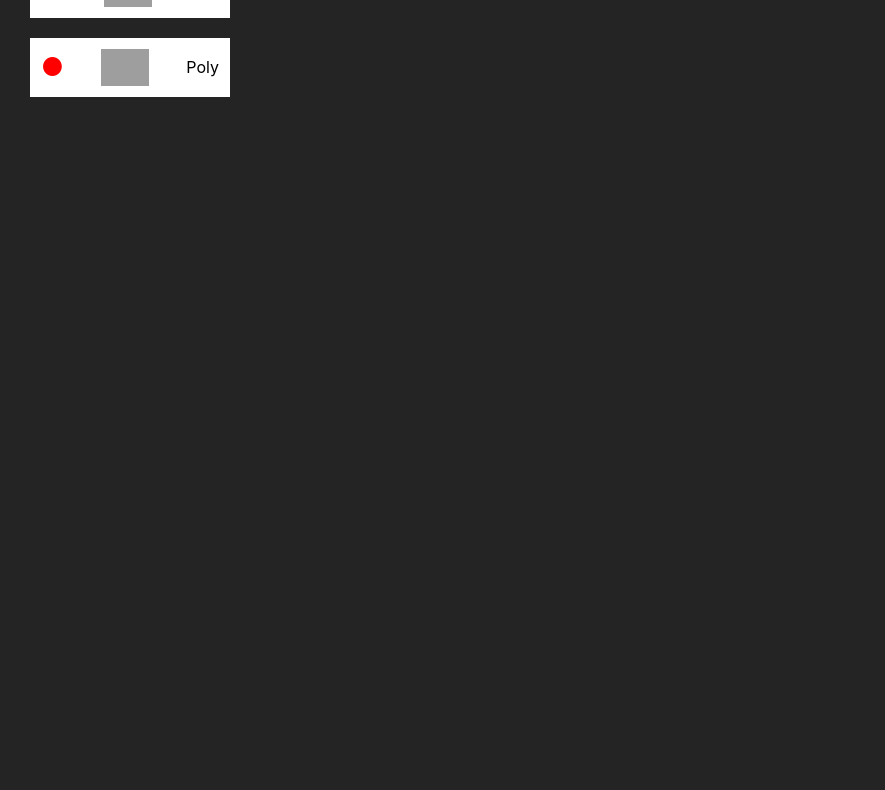
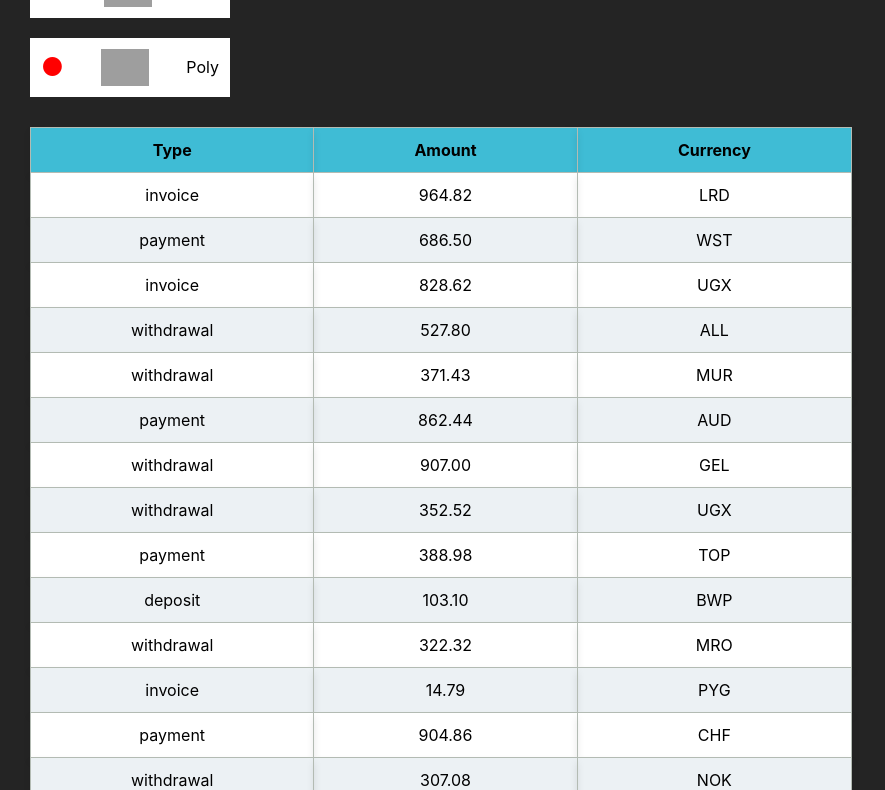
Before and after one commit to reutmihai/goit-react-hw-01, a React (Create React App) app: page / in a window 1280 px wide. Shown: the part 1050-1840 px from the top of the page, without its empty margins (0-885 px from the left). Before the commit the page ends 1167 px from the top, so only its background shows below. Built offline with nearby package versions, Linux system fonts and the light colour scheme; grey boxes are pictures that could not be loaded.

Commit message:
add table with transactions

```diff
--- a/src/components/App.jsx
+++ b/src/components/App.jsx
@@ -2,16 +2,18 @@
 import Profile from './Profile/Profile';
 import Statistics from './Statistics/Statistics';
 import FriendList from './FriendList/FriendList';
+import TransactionHistory from './TransactionHistory/TransactionHistory';
 import user from './data/user.json';
 import data from './data/data.json';
 import friends from './data/friends.json';
+import transactions from './data/transactions.json';
 import './App.css';
 
 const isProduction = process.env.NODE_ENV === 'production';
 export const App = () => {
   return (
     <>
-      <BrowserRouter basename={isProduction ? '/goit-react-hw-01' : '' }>
+      <BrowserRouter basename={isProduction ? '/goit-react-hw-01' : ''}>
         <Profile
           username={user.username}
           tag={user.tag}
@@ -22,6 +24,7 @@
         <Statistics title="Upload stats" stats={data} />
         <Statistics stats={data} />
         <FriendList friends={friends} />
+        <TransactionHistory items={transactions} />;
       </BrowserRouter>
     </>
   );
--- /dev/null
+++ b/src/components/TransactionHistory/TransactionHistory.jsx
@@ -0,0 +1,41 @@
+import PropTypes from 'prop-types';
+import styles from './TransactionHistory.module.css';
+
+// Aflam tipul de tranzactie
+const TransactionHistory = ({ items }) => {
+  return (
+    <table className={styles['transaction-history']}>
+      <thead>
+        <tr>
+          <th>Type</th>
+          <th>Amount</th>
+          <th>Currency</th>
+        </tr>
+      </thead>
+
+      <tbody>
+        {items.map((transaction, index) => (
+          <tr
+            key={transaction.id}
+            // style={{ backgroundColor: index % 2 === 0 ? 'blue' : 'red' }}
+            className={`${
+              index%2 === 0 ? styles.bg1 : styles.bg2
+            }`}
+          >
+            <td>{transaction.type}</td>
+            <td>{transaction.amount}</td>
+            <td>{transaction.currency}</td>
+          </tr>
+        ))}
+      </tbody>
+    </table>
+  );
+};
+
+TransactionHistory.porpTypes = {
+    type: PropTypes.string.isRequired,
+    amount: PropTypes.number.isRequired,
+    currency: PropTypes.string.isRequired,
+};
+
+export default TransactionHistory;
--- /dev/null
+++ b/src/components/TransactionHistory/TransactionHistory.module.css
@@ -0,0 +1,25 @@
+.transaction-history {
+  border-collapse: collapse;
+  margin: 30px;
+}
+
+.transaction-history th,
+.transaction-history td {
+  border: 1px solid #b3bbb3;
+  box-shadow: 0 4px 8px rgba(0, 0, 0, 0.1);
+  padding: 10px 100px;
+  color: black;
+  text-align: center;
+}
+
+.transaction-history thead {
+  background-color: #3FBCD5;
+}
+
+.bg1 {
+  background-color: rgb(255, 255, 255);
+}
+
+.bg2 {
+  background-color: #ECF1F4;
+}
--- /dev/null
+++ b/src/components/data/transactions.json
@@ -0,0 +1,122 @@
+[
+  {
+    "id": "1e0700a2-5183-4291-85cc-2065a036a683",
+    "type": "invoice",
+    "amount": "964.82",
+    "currency": "LRD"
+  },
+  {
+    "id": "a30f821b-4d25-4ff0-abdd-e340b3f0dd2b",
+    "type": "payment",
+    "amount": "686.50",
+    "currency": "WST"
+  },
+  {
+    "id": "44dca67a-8e5a-4798-bf8e-b15efd4e1abd",
+    "type": "invoice",
+    "amount": "828.62",
+    "currency": "UGX"
+  },
+  {
+    "id": "ea8ed3dc-2b68-4a53-905a-53ecb0adef33",
+    "type": "withdrawal",
+    "amount": "527.80",
+    "currency": "ALL"
+  },
+  {
+    "id": "ea76146a-0b00-4b80-bc02-a8c822176712",
+    "type": "withdrawal",
+    "amount": "371.43",
+    "currency": "MUR"
+  },
+  {
+    "id": "63ca02f9-d637-46b5-9237-f3b24425e029",
+    "type": "payment",
+    "amount": "862.44",
+    "currency": "AUD"
+  },
+  {
+    "id": "ed0263e8-59a5-4bf1-87e0-2bb88e53dc34",
+    "type": "withdrawal",
+    "amount": "907.00",
+    "currency": "GEL"
+  },
+  {
+    "id": "6013bad0-750c-4691-8bc2-d8f2b43969c4",
+    "type": "withdrawal",
+    "amount": "352.52",
+    "currency": "UGX"
+  },
+  {
+    "id": "252c7be4-8b06-4fa7-8d42-61fb835b70d5",
+    "type": "payment",
+    "amount": "388.98",
+    "currency": "TOP"
+  },
+  {
+    "id": "4eaab41b-b967-40ac-82ed-85fc66f646f1",
+    "type": "deposit",
+    "amount": "103.10",
+    "currency": "BWP"
+  },
+  {
+    "id": "9648a350-8469-42d5-8bf3-18090de5fe67",
+    "type": "withdrawal",
+    "amount": "322.32",
+    "currency": "MRO"
+  },
+  {
+    "id": "9c5c25fb-1a95-4b2f-8d1f-4c4426d677cc",
+    "type": "invoice",
+    "amount": "14.79",
+    "currency": "PYG"
+  },
+  {
+    "id": "43ef232c-80e9-4d6f-b48a-b22405620de3",
+    "type": "payment",
+    "amount": "904.86",
+    "currency": "CHF"
+  },
+  {
+    "id": "5161682e-e620-4019-ab0a-24ceb10fbd20",
+    "type": "withdrawal",
+    "amount": "307.08",
+    "currency": "NOK"
+  },
+  {
+    "id": "7b119d71-42e6-4c42-a141-6818b07bb9ff",
+    "type": "invoice",
+    "amount": "275.07",
+    "currency": "AWG"
+  },
+  {
+    "id": "a4f65722-65c4-4c28-b1f4-b8ed988bb205",
+    "type": "deposit",
+    "amount": "213.10",
+    "currency": "STD"
+  },
+  {
+    "id": "c6e5784b-0ca3-48d6-86e5-b5128af5a523",
+    "type": "invoice",
+    "amount": "116.11",
+    "currency": "CUP CUC"
+  },
+  {
+    "id": "c9ebed6a-3a02-4b49-ac0d-0534b51f2bfd",
+    "type": "invoice",
+    "amount": "878.67",
+    "currency": "HKD"
+  },
+  {
+    "id": "a4a98b0e-b22c-438b-9f83-de2df52110c8",
+    "type": "invoice",
+    "amount": "725.03",
+    "currency": "UYU UYI"
+  },
+  {
+    "id": "b39bfa7a-0166-4c47-94d6-87d20590f746",
+    "type": "payment",
+    "amount": "405.45",
+    "currency": "MDL"
+  }
+]
```
